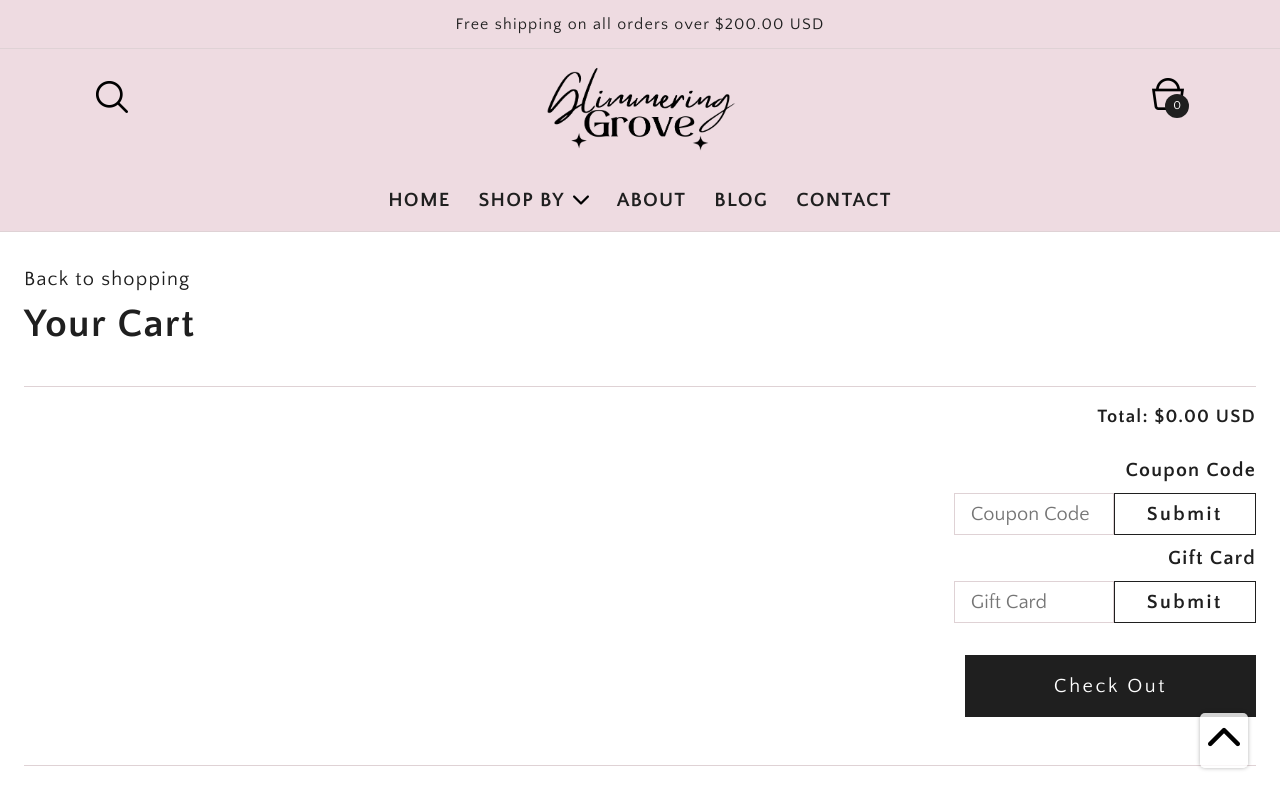
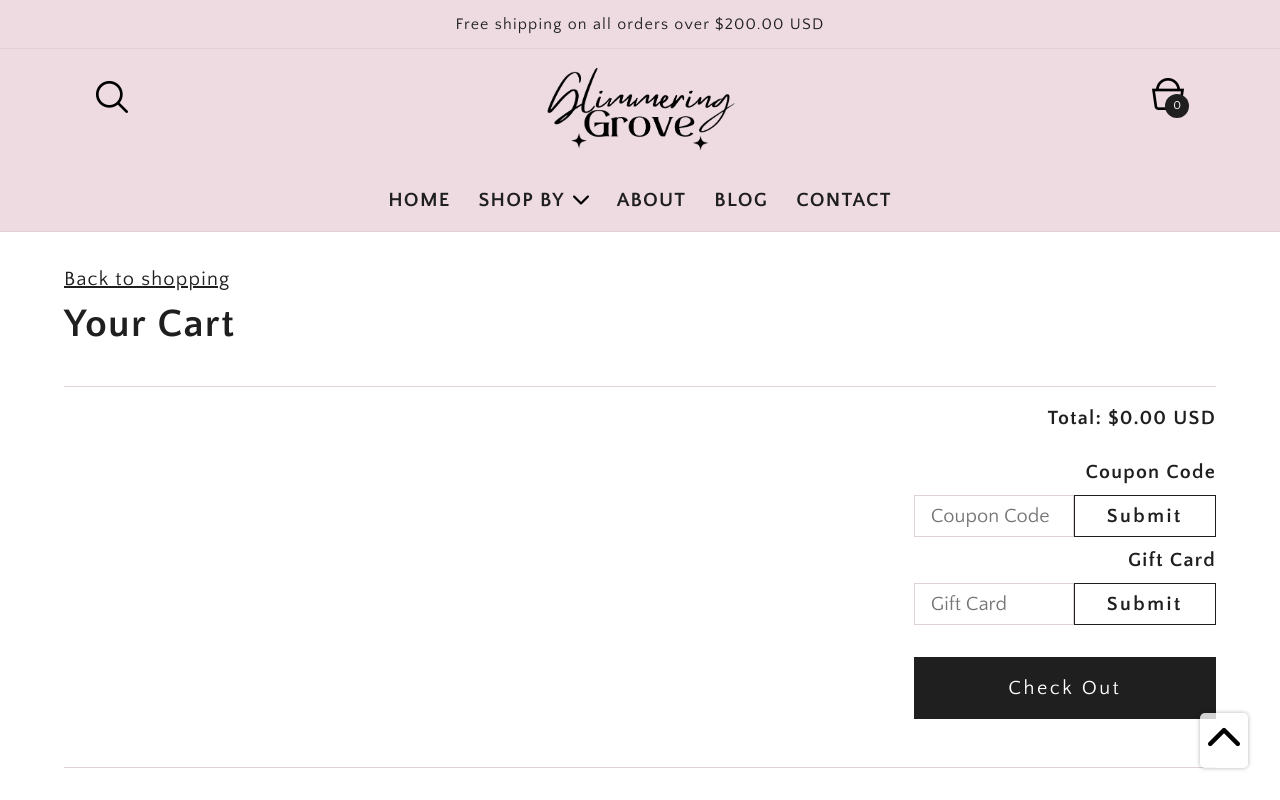
Before and after one commit to jackie3668/glimmering-grove, a React (Create React App) app: page /cart in a window 1280 px wide. Shown: the top 800 px of the page. Built offline with nearby package versions, Linux system fonts and the light colour scheme.

Commit message:
Check Out Complete

```diff
--- a/src/context/ShopContext.jsx
+++ b/src/context/ShopContext.jsx
@@ -107,14 +107,7 @@ const ShopContextProvider = ( props ) => {
     return totalItem;
   };
 
-
-  const totalAmountAddToCart = getTotalCartAmount(addToCartItems);
-  const totalItemsAddToCart = getTotalCartItems(addToCartItems);
-
-  const totalAmountBuyNow = getTotalCartAmount(buyNowItems);
-  const totalItemsBuyNow = getTotalCartItems(buyNowItems);
-
-  const contextValue = { products, addToCartItems, buyNowItems, addToCart, removeFromCart, getTotalCartAmount, getTotalCartItems, cartDetails, setCartDetails };
+  const contextValue = { products, addToCartItems, buyNowItems, addToCart, setAddToCartItems, removeFromCart, getTotalCartAmount, getTotalCartItems, cartDetails, setCartDetails };
 
   return (
     <ShopContext.Provider value={contextValue}>
--- a/src/pages/Cart/Cart.css
+++ b/src/pages/Cart/Cart.css
@@ -88,6 +88,10 @@
   width: 100%;
 }
 
+.cart-checkout-total h3 {
+  font-size: var(--font-size-lg);
+}
+
 .cart-checkout-promo {
   display: flex;
   width: 100%;
@@ -145,6 +149,10 @@
 }
 
 @media (min-width: 768px) {
+  .cart {
+    padding: 2rem;
+  }
+
   .cart-details-wrapper-item-detail-price img {
     margin-top: 3.5rem;
     width: 1.25rem;
@@ -164,6 +172,14 @@
 }
 
 @media (min-width: 1024px) {
+  .cart {
+    padding: 2rem 4rem;;
+  }
+
+  .cart-checkout-button button {
+    width: 18.9rem;
+  }
+
   .cart-details-wrapper-item-detail-price img {
     margin-top: 5.5rem;
     width: 1.25rem;
@@ -172,6 +188,10 @@
 }
 
 @media (min-width: 1440px) {
+  .cart {
+    padding: 2rem 5rem;;
+  }
+
   .cart-details-wrapper-item-detail-price img {
     margin-top: 10rem;
   }
--- a/src/pages/Cart/Cart.jsx
+++ b/src/pages/Cart/Cart.jsx
@@ -1,10 +1,11 @@
 import React, { useContext } from 'react'
+import { Link } from 'react-router-dom'
 import { ShopContext } from '../../context/ShopContext';
 import './Cart.css'
 import trash from '../../asset/ui/trash.png'
 
 const Cart = () => {
-  const { cartDetails, setCartDetails, products, addToCartItems, buyNowItems, addToCart, removeFromCart, getTotalCartAmount, getTotalCartItems } = useContext(ShopContext);
+  const { cartDetails, setCartDetails, setAddToCartItems, products, addToCartItems, buyNowItems, addToCart, removeFromCart, getTotalCartAmount, getTotalCartItems } = useContext(ShopContext);
 
   const handleQuantityChange = (itemID, size, action) => {
     if (action === 'decrement') {
@@ -14,13 +15,22 @@ const Cart = () => {
     }
   };
 
+  const handleClear = (itemID, size) => {
+    setAddToCartItems((prev) => ({
+      ...prev,
+      [itemID]: {
+        ...prev[itemID],
+        [size]: 0,
+      },
+    }));
+  };
+
   return (
     <div className='cart'>
       <div className="cart-header">
-        <p>Back to shopping</p>
+        <Link to='/all'><p>Back to shopping</p></Link>
         <h1>Your Cart</h1>
       </div>
-
       <div className="cart-wrapper">
         {products.map((item) => {
           const sizes = ['S', 'M', 'L']
@@ -54,7 +64,7 @@ const Cart = () => {
                                 +
                             </p>
                           </div>
-                          <img src={trash} alt="" />
+                          <img onClick={() => handleClear(item.id, size)} src={trash} alt="" />
                         </div>
                     </div>
                   )
```
